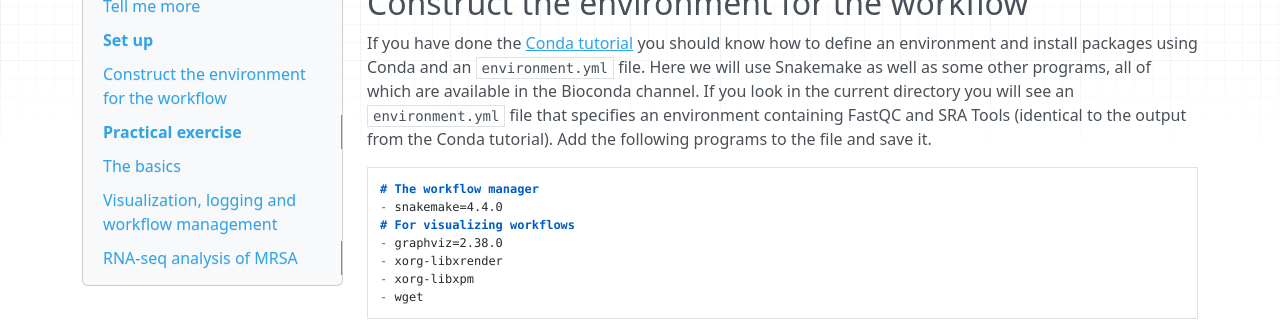
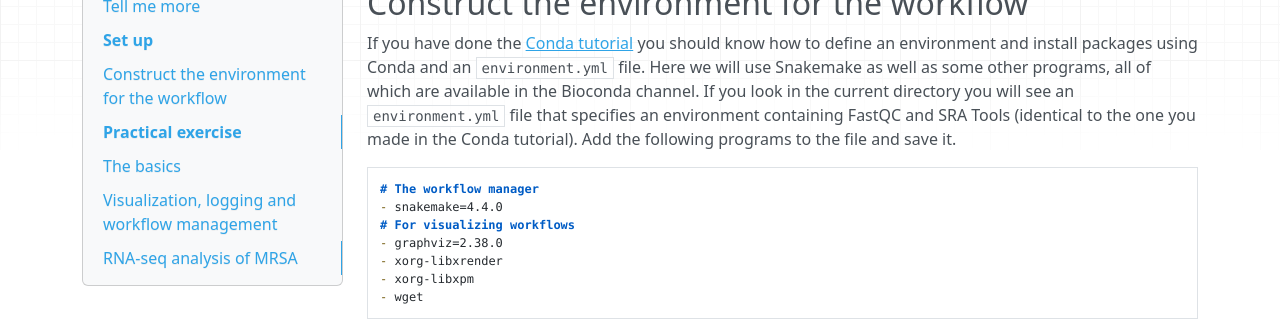
Before and after one commit to NBISweden/workshop-reproducible-research, an MkDocs documentation site: the page built from docs/snakemake.md, in a window 1280 px wide and 900 px high, scrolled down 859 px. Shown: the part 156-477 px from the top of the window. Built offline with MkDocs 1.6.1, drawn with Linux system fonts in a browser that asks for light colours; nearby versions of some CDN libraries; old or Windows-style settings are respelled for this version of MkDocs.

Commit message:
clarification

````diff
--- a/docs/snakemake.md
+++ b/docs/snakemake.md
@@ -18,7 +18,7 @@ A workflow management system (WMS) is a piece of software that sets up, performs
 This tutorial depends on files from the course Bitbucket repo. Take a look at the [intro](tutorial_intro.md) for instructions on how to set it up if you haven't done so already. Then open up a terminal and go to `reproducible_research_course/snakemake`.
 
 ## Construct the environment for the workflow
-If you have done the [Conda tutorial](conda.md) you should know how to define an environment and install packages using Conda and an `environment.yml` file. Here we will use Snakemake as well as some other programs, all of which are available in the Bioconda channel. If you look in the current directory you will see an `environment.yml` file that specifies an environment containing FastQC and SRA Tools (identical to the output from the Conda tutorial). Add the following programs to the file and save it.
+If you have done the [Conda tutorial](conda.md) you should know how to define an environment and install packages using Conda and an `environment.yml` file. Here we will use Snakemake as well as some other programs, all of which are available in the Bioconda channel. If you look in the current directory you will see an `environment.yml` file that specifies an environment containing FastQC and SRA Tools (identical to the one you made in the Conda tutorial). Add the following programs to the file and save it.
 
 ```yaml
 # The workflow manager
````
